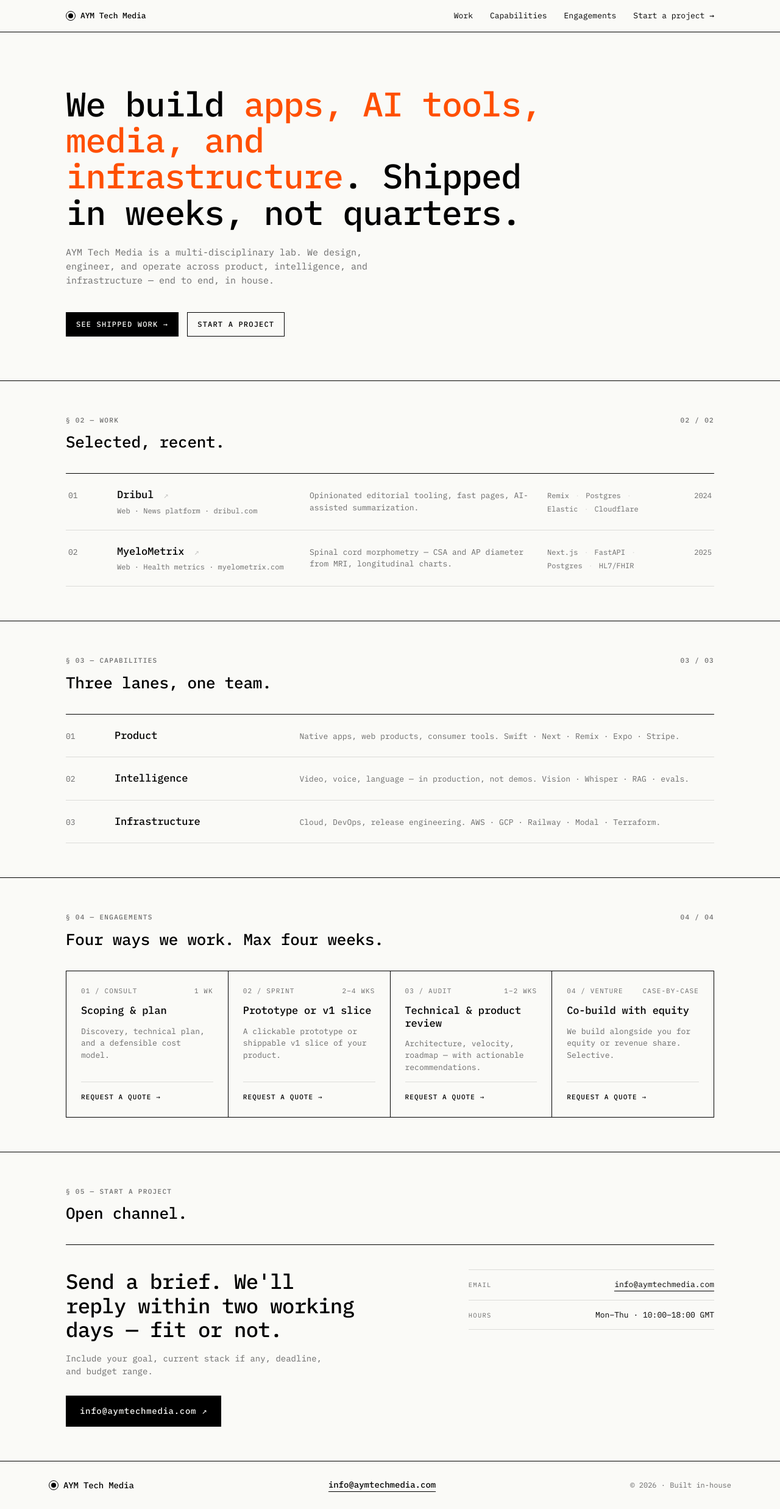
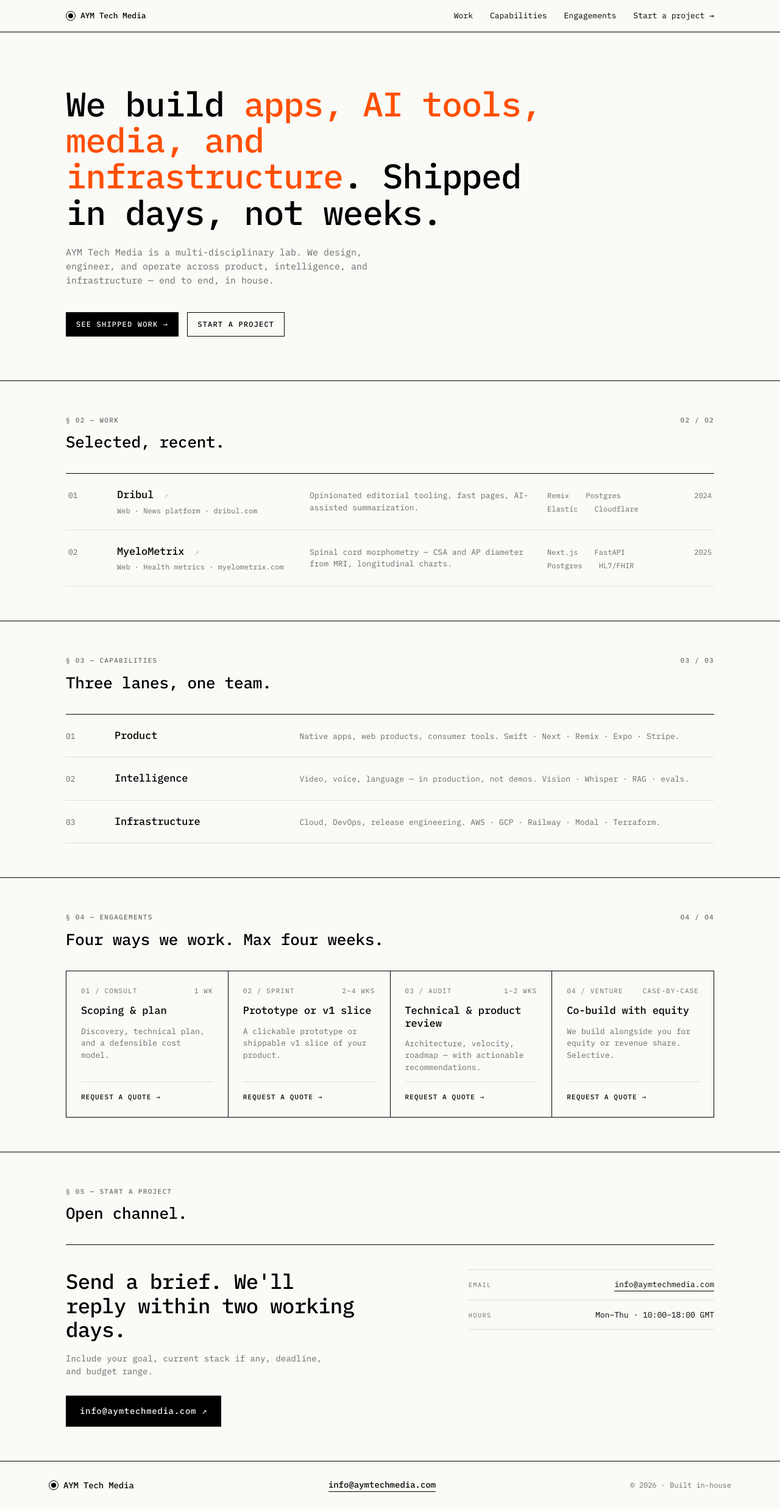
Before and after one commit to lucidnas/aym-tech-media, a React (Vite) app: page / in a window 1280 px wide. Shown: the whole page at 61% size. Built offline with nearby package versions, Linux system fonts and the light colour scheme.

Commit message:
refine: hero "days not weeks"; drop "fit or not"
Co-Authored-By: Claude Opus 4.7 (1M context) <noreply@anthropic.com>

```diff
--- a/src/components/Contact.jsx
+++ b/src/components/Contact.jsx
@@ -16,7 +16,7 @@ export default function Contact() {
         <div className="contact-simple">
           <div>
             <h2 className="contact-headline">
-              Send a brief. We&apos;ll reply within two working days — fit or not.
+              Send a brief. We&apos;ll reply within two working days.
             </h2>
             <p className="contact-lead">
               Include your goal, current stack if any, deadline, and budget range.
--- a/src/components/Hero.jsx
+++ b/src/components/Hero.jsx
@@ -4,7 +4,7 @@ export default function Hero() {
       <div className="page">
         <h1>
           We build <span className="accent">apps, AI tools, media, and infrastructure</span>.
-          Shipped in weeks, not quarters.
+          Shipped in days, not weeks.
         </h1>
         <p className="hero-sub">
           AYM Tech Media is a multi-disciplinary lab. We design, engineer, and
```
